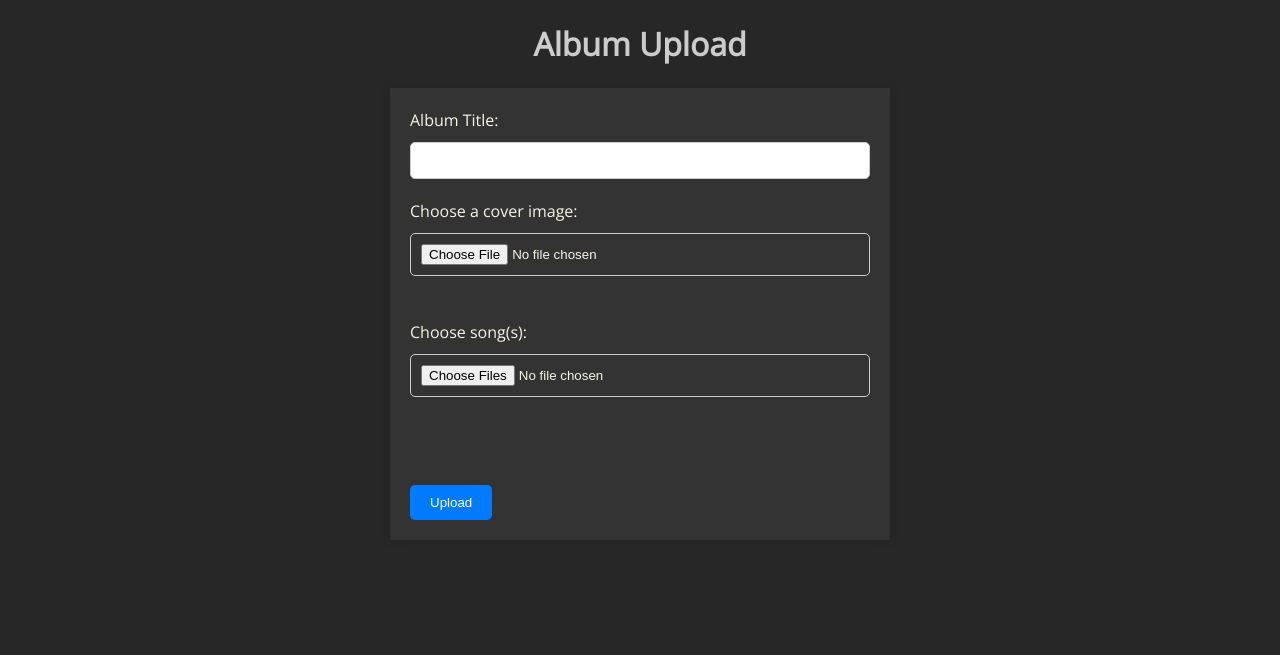
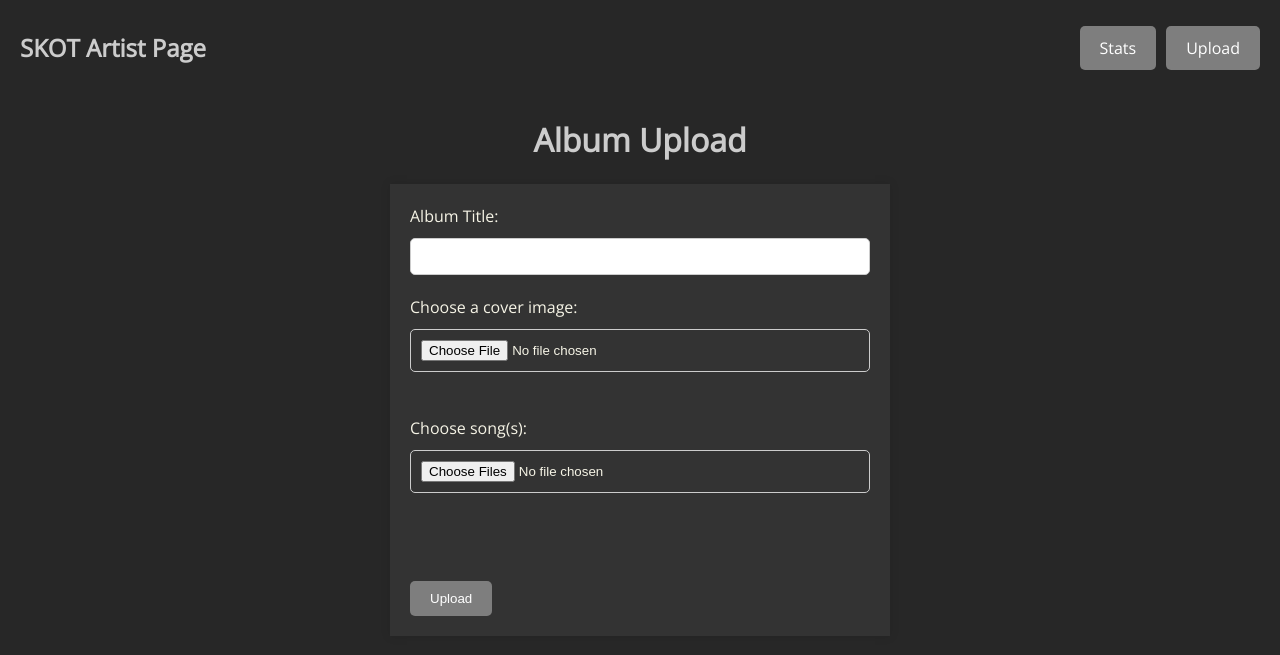
Before and after one commit to LosKeeper/skot_backend, a Flask app: template templates/upload.html in a window 1280 px wide. Shown: the top 655 px of the page. Run offline with Flask 3, Linux system fonts and the light colour scheme; the template is opened without the code that fills it: values that come from a table or form of the project are taken from there, others are empty; parts of the project's set-up code (start-up, migrations or seed data) failed here and were passed over.

Commit message:
add header for multiple pages

```diff
--- a/static/style.css
+++ b/static/style.css
@@ -21,6 +21,37 @@ body {
     color: #f6f4e6;
 }
 
+.header {
+    display: flex;
+    justify-content: space-between;
+    align-items: center;
+    padding: 10px 20px;
+    background-color: #272727;
+}
+
+.header h1 {
+    margin: 0;
+    font-size: 24px;
+}
+
+.header .nav-buttons {
+    display: flex;
+    gap: 10px;
+}
+
+.header .nav-buttons a {
+    text-decoration: none;
+    color: white;
+    background-color: #7e7e7e;
+    padding: 10px 20px;
+    border-radius: 5px;
+    transition: background-color 0.3s;
+}
+
+.header .nav-buttons a:hover {
+    background-color: #adadad;
+}
+
 h1 {
     color: #ccc;
     text-align: center;
@@ -28,6 +59,7 @@ h1 {
 }
 
 h2 {
+    color: #cccccc;
     margin-left: 10px;
 }
 
@@ -53,16 +85,18 @@ input {
 }
 
 button {
+    border: none;
+    cursor: pointer;
+    text-decoration: none;
+    color: white;
+    background-color: #7e7e7e;
     padding: 10px 20px;
-    border: none;
     border-radius: 5px;
-    background-color: #007BFF;
-    color: #fff;
-    cursor: pointer;
+    transition: background-color 0.3s;
 }
 
 button:hover {
-    background-color: #0056b3;
+    background-color: #adadad;
 }
 
 ul {
--- a/templates/upload.html
+++ b/templates/upload.html
@@ -69,6 +69,14 @@
         </div>
     </div>
 
+    <div class="header">
+        <h1>SKOT Artist Page</h1>
+        <div class="nav-buttons">
+            <a href="{{ url_for('stats') }}">Stats</a>
+            <a href="{{ url_for('upload') }}">Upload</a>
+        </div>
+    </div>
+
     <h1>Album Upload</h1>
 
     <form method="POST" enctype="multipart/form-data" id="upload-form">
--- a/web_upload.py
+++ b/web_upload.py
@@ -71,7 +71,7 @@ class UploadForm(FlaskForm):
 
 @app.route('/')
 def index():
-    return 'Welcome to the home page!'
+    return redirect(url_for('stats'))
 
 
 @app.route('/login', methods=['GET', 'POST'])
@@ -84,7 +84,7 @@ def login():
         if user:
             login_user(user)
             flash('Logged in successfully!', 'success')
-            return redirect(url_for('upload'))
+            return redirect(url_for('stats'))
         else:
             flash('Invalid username or password!', 'error')
 
@@ -156,7 +156,7 @@ def upload():
 
 @app.route('/stats')
 @login_required
-def stat(methods=['GET']):
+def stats(methods=['GET']):
     # Get the username
     username = current_user.username
 
```
Also changed, not shown: templates/stats.html (+10 -2 lines).
